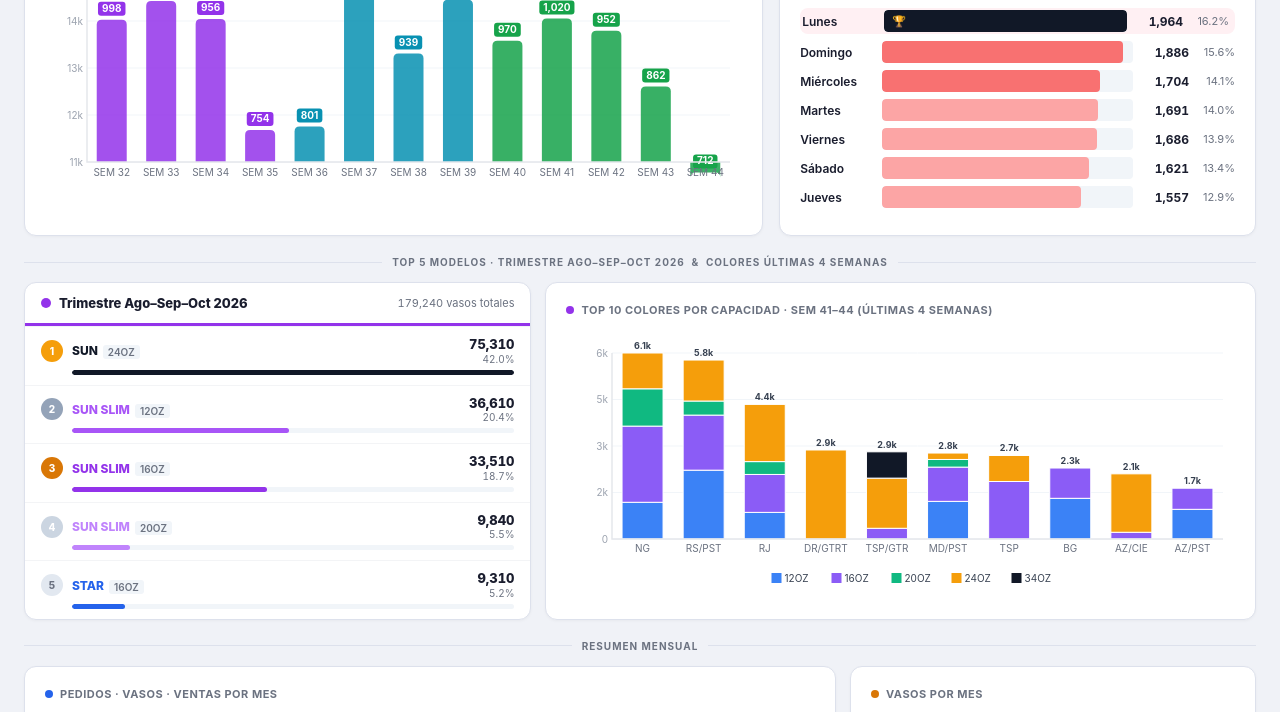
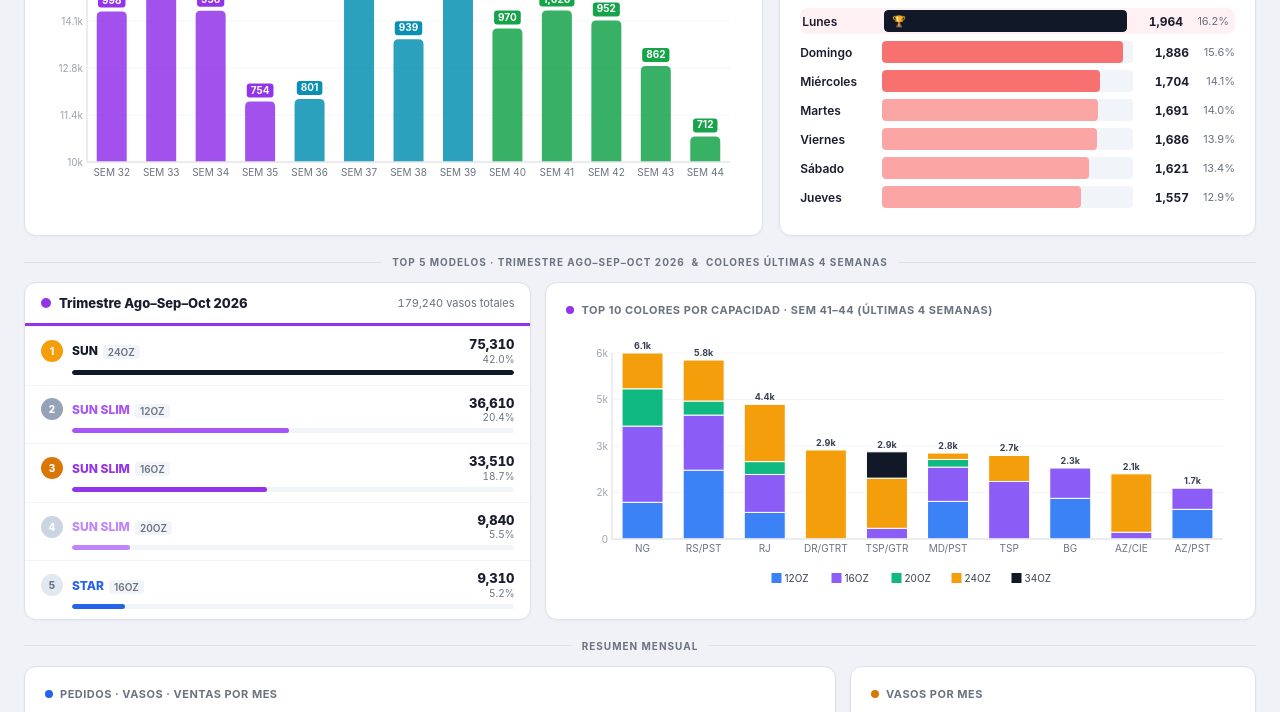
Before and after one commit to jackyfuentes-emakers/reportes-uupz, a plain HTML site: page shein_2026_ejecutivo.html in a window 1280 px wide. Shown: the part 400-1112 px from the top of the page. Drawn offline with Linux system fonts and the light colour scheme.

Commit message:
SHEIN — Fix gráfica semanal: piso del eje 11k -> 10k (SEM44 = 10,750 quedaba recortada) y etiquetas del eje con 1 decimal (antes redondeaba 15.5k a 16k).
Co-Authored-By: Claude Opus 5.5 <noreply@anthropic.com>

```diff
--- a/shein_2026_ejecutivo.html
+++ b/shein_2026_ejecutivo.html
@@ -280,7 +280,7 @@ function drawBar(canvasId, {labels, values, colors, topLabels, min=0, unit='', h
       ctx.beginPath(); ctx.moveTo(padL,y); ctx.lineTo(padL+cW,y); ctx.stroke();
       ctx.fillStyle='#9ca3af'; ctx.font='10px -apple-system,sans-serif';
       ctx.textAlign='right';
-      ctx.fillText((v>=1000?(v/1000).toFixed(0)+'k':v.toFixed(0))+(unit||''), padL-4, y+3.5);
+      ctx.fillText((v>=1000?(v/1000).toFixed(Math.round(v)%1000?1:0)+'k':v.toFixed(0))+(unit||''), padL-4, y+3.5);
     }
   }
 
@@ -451,7 +451,7 @@ const MES_V  = [60140,61030,58070];
 const MES_C  = ['#94a3b8','#111827','#9333ea'];
 
 // ── Render semanas
-drawBar('cSem',{labels:SEMS, values:SEM_V, colors:SEM_C, topLabels:SEM_P, min:11000, height:260});
+drawBar('cSem',{labels:SEMS, values:SEM_V, colors:SEM_C, topLabels:SEM_P, min:10000, height:260});
 
 // ── Render meses
 drawBar('cMes',{labels:MESES, values:MES_V, colors:MES_C, min:0, height:180});
@@ -640,7 +640,7 @@ drawStackedBar('cColores', {
 
 // Re-render on resize
 window.addEventListener('resize',()=>{
-  drawBar('cSem',{labels:SEMS,values:SEM_V,colors:SEM_C,topLabels:SEM_P,min:11000,height:260});
+  drawBar('cSem',{labels:SEMS,values:SEM_V,colors:SEM_C,topLabels:SEM_P,min:10000,height:260});
   drawBar('cMes',{labels:MESES,values:MES_V,colors:MES_C,min:0,height:180});
   drawStackedBar('cColores',{labels:COLOR_CAP.labels,datasets:COLOR_CAP.datasets,height:260});
 });
```
